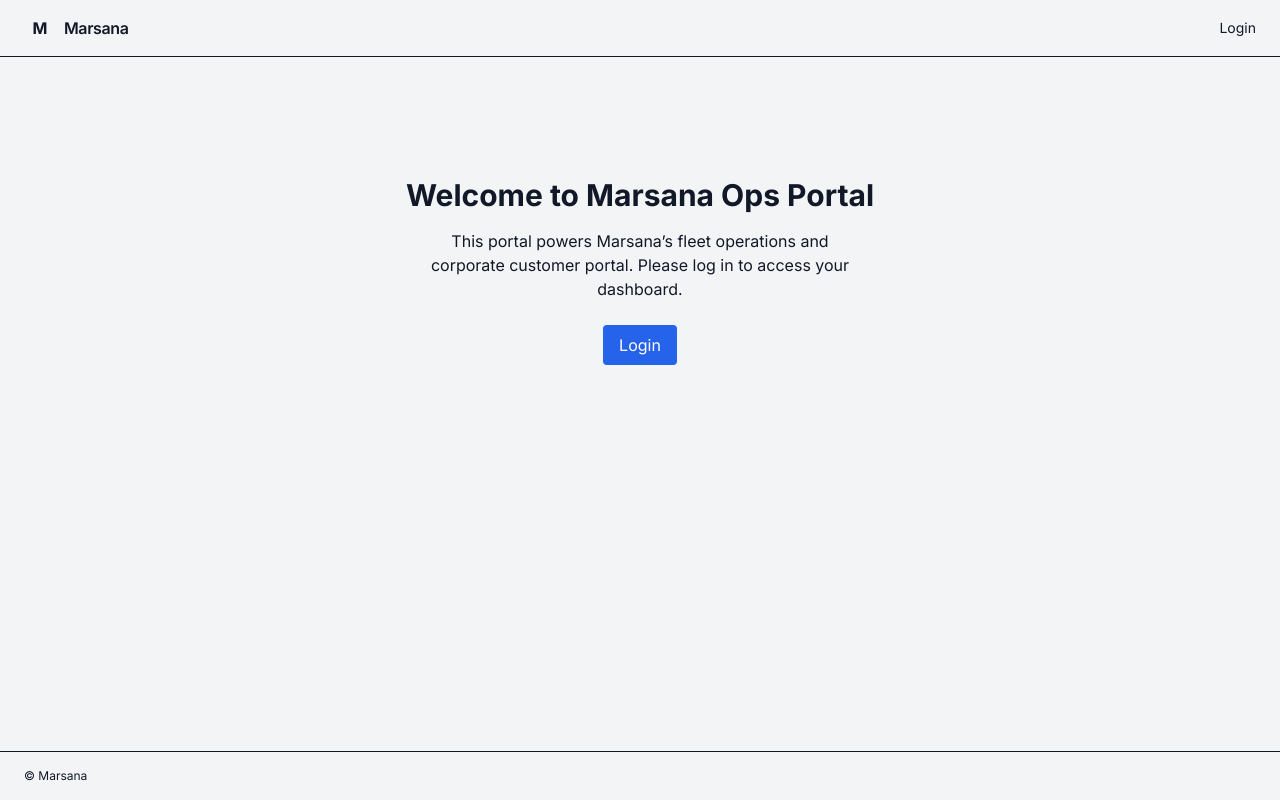
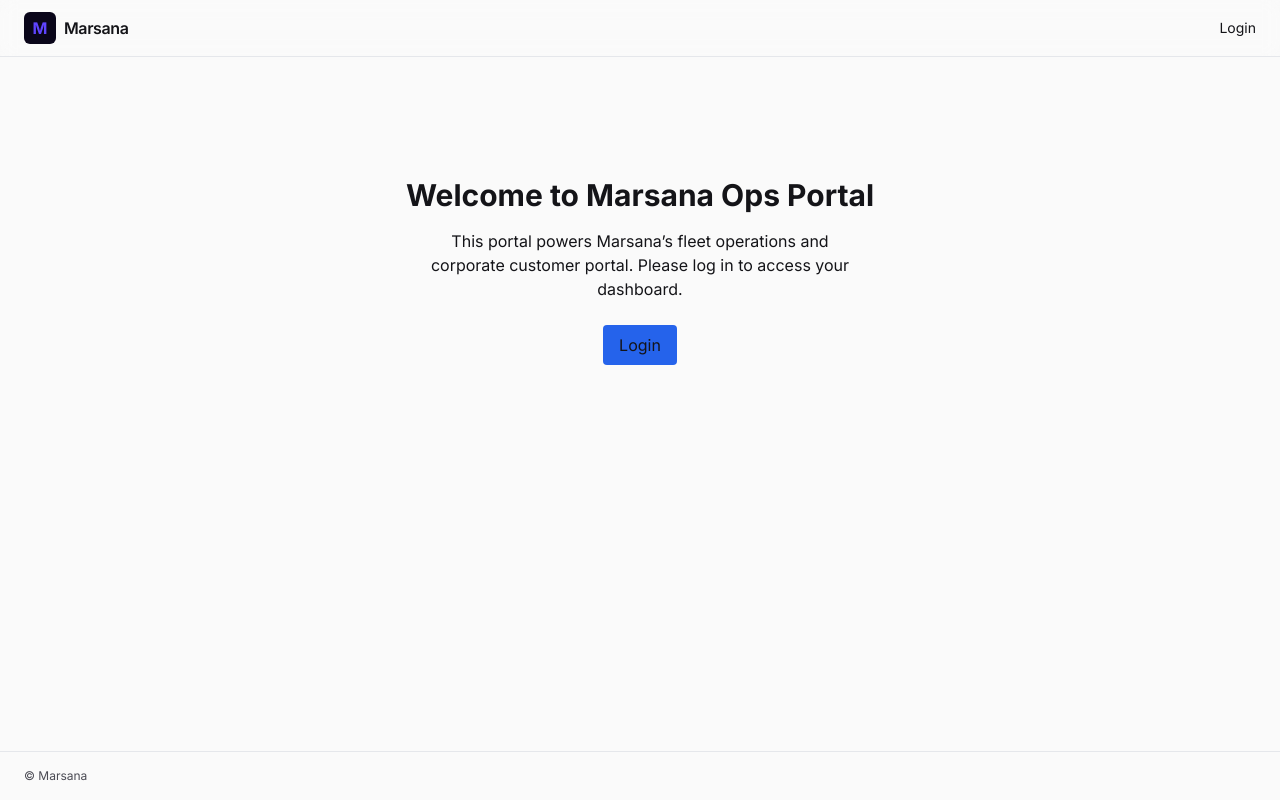
Before and after one commit to calvinkey7919/marsanarentacar, a Next.js app: page / in a window 1280 px wide. Built offline with nearby package versions, Linux system fonts and the light colour scheme; no server answers.

Commit message:
chore: update globals.css with refined design tokens, visual overrides, and motion preferences

```diff
--- a/src/app/globals.css
+++ b/src/app/globals.css
@@ -2,8 +2,58 @@
 @tailwind components;
 @tailwind utilities;
 
-/* Add any global custom styles here */
+/* Design tokens for light/dark */
+:root {
+  --bg-app: #0b0b0d;
+  --bg-surface: #131316;
+  --bg-muted: #1b1b1f;
+  --text-primary: #ffffff;
+  --text-secondary: #b3b3bf;
+  --accent: #7c5cff;
+  --accent-contrast: #efecff;
+  --border: #26262b;
+}
 
+@media (prefers-color-scheme: light) {
+  :root {
+    --bg-app: #fafafa;
+    --bg-surface: #ffffff;
+    --bg-muted: #f4f4f5;
+    --text-primary: #141418;
+    --text-secondary: #4b4b54;
+    --accent: #5f44ff;
+    --accent-contrast: #0a061a;
+    --border: #e5e7eb;
+  }
+}
+
+/* Base */
 html, body {
-  @apply bg-gray-100 text-gray-900;
+  min-height: 100%;
+  background: var(--bg-app);
+  color: var(--text-primary);
 }
+
+/* VISUAL OVERRIDES for common Tailwind classes used across pages */
+.bg-gray-100 { background-color: var(--bg-app) !important; }
+.bg-gray-900 { background-color: var(--bg-surface) !important; }
+.text-gray-900 { color: var(--text-primary) !important; }
+.text-white { color: var(--text-primary) !important; }
+.border-gray-200, .border-gray-300, .border-gray-800 { border-color: var(--border) !important; }
+
+/* Link and button polish */
+a { text-decoration: none; }
+button, a {
+  transition: filter .2s ease, transform .2s ease, border-color .2s ease, background-color .2s ease;
+}
+button:hover, a:hover { transform: translateY(-1px); }
+
+/* Reduced motion support */
+@media (prefers-reduced-motion: reduce) {
+  * {
+    animation-duration: .001ms !important;
+    animation-iteration-count: 1 !important;
+    transition-duration: 0.001ms !important;
+    scroll-behavior: auto !important;
+  }
+}
```
